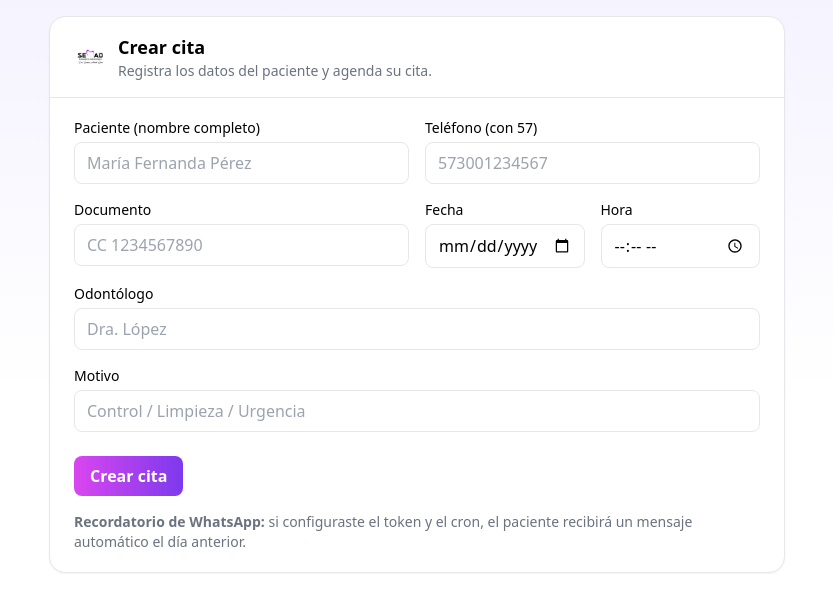
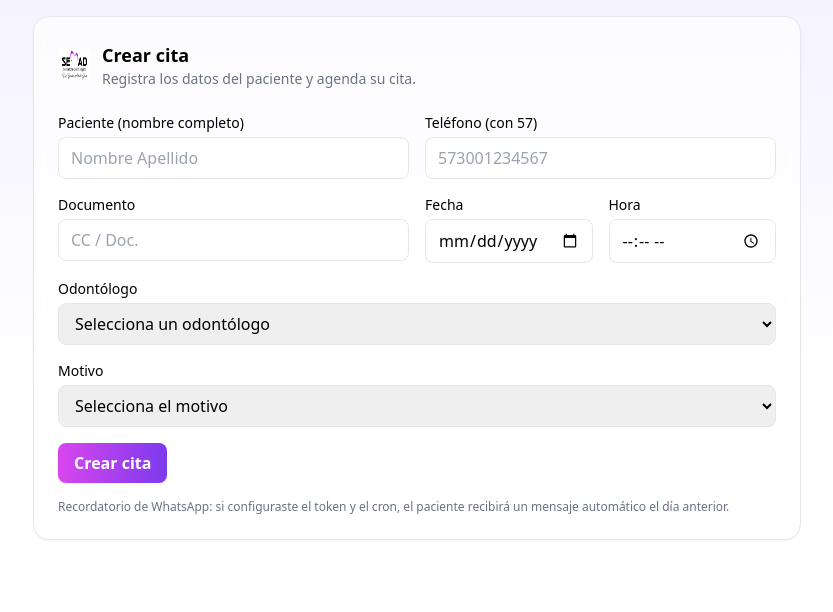
Before and after one commit to Fredycloux/semad-next-wa, a Next.js app in the folder semad-next-wa/: page /admin/agenda in a window 1280 px wide. Shown: the top 612 px of the page, without its empty margins (223-1056 px from the left). Built offline with nearby package versions, Linux system fonts and the light colour scheme.

Commit message:
Update page.jsx

```diff
--- a/semad-next-wa/src/app/admin/agenda/page.jsx
+++ b/semad-next-wa/src/app/admin/agenda/page.jsx
@@ -1,14 +1,80 @@
-import Image from "next/image";
-// o import Logo from "@/components/Logo";
+"use client";
 
-export default function AgendaPage() {
+import { useState } from "react";
+
+const DENTISTS = [
+  "Yemina Alandete Garcia",
+  "Aldemar Cifuentes",
+];
+
+const PROCEDURES = [
+  "Consulta",
+  "Profilaxis",
+  "Resina",
+  "Endodoncia unirradicular",
+  "Endodoncia multirradicular",
+  "Extracción unirradicular",
+  "Extracción multirradicular",
+  "Extracción de cordales",
+  "Corona metal porcelana",
+  "Corona zirconio",
+  "Diseño en resina",
+  "Diseño en cerómero",
+  "Diseño en zirconio",
+  "Prótesis total superior en acrílico",
+  "Prótesis total en alto impacto",
+  "Prótesis removible flexible",
+  "Ackers flexible",
+];
+
+export default function AgendaAdminPage() {
+  const [loading, setLoading] = useState(false);
+  const [msg, setMsg] = useState("");
+
+  async function onSubmit(e) {
+    e.preventDefault();
+    setMsg("");
+    setLoading(true);
+
+    const fd = new FormData(e.currentTarget);
+    const payload = {
+      patient: fd.get("patient"),
+      document: fd.get("document"),
+      phone: fd.get("phone"),
+      date: fd.get("date"),         // yyyy-mm-dd
+      time: fd.get("time"),         // hh:mm (24h)
+      dentist: fd.get("dentist"),
+      reason: fd.get("reason"),
+    };
+
+    try {
+      const res = await fetch("/api/admin/create-appointment", {
+        method: "POST",
+        headers: { "Content-Type": "application/json" },
+        body: JSON.stringify(payload),
+      });
+
+      const data = await res.json();
+
+      if (!res.ok || !data.ok) {
+        throw new Error(data?.error || "No se pudo crear la cita");
+      }
+
+      setMsg("✅ Cita creada correctamente.");
+      e.currentTarget.reset();
+    } catch (err) {
+      setMsg(`❌ ${err.message}`);
+    } finally {
+      setLoading(false);
+    }
+  }
+
   return (
-    <div className="max-w-3xl mx-auto p-4">
-      <div className="rounded-2xl border bg-white shadow-sm">
-        {/* Header amigable con logo */}
-        <div className="flex items-center gap-3 border-b px-6 py-4">
-          <Image src="/logo_semad.png" alt="SEMAD" width={32} height={32} />
-          {/* o <Logo size={32} /> */}
+    <div className="min-h-screen bg-gradient-to-b from-violet-50 via-white to-white p-4">
+      <div className="mx-auto w-full max-w-3xl rounded-2xl border bg-white/70 p-6 shadow-sm backdrop-blur">
+        {/* Encabezado con logo */}
+        <div className="mb-6 flex items-center gap-3">
+          <img src="/logo_semad.png" alt="SEMAD" className="h-8 w-8" />
           <div>
             <h1 className="text-lg font-semibold">Crear cita</h1>
             <p className="text-sm text-gray-500">
@@ -17,62 +83,118 @@ export default function AgendaPage() {
           </div>
         </div>
 
-        {/* Tu formulario (puedes dejar el tuyo y solo mejorar placeholders) */}
-        <div className="px-6 py-5">
-          <form action="/api/admin/create-appointment" method="POST" className="space-y-4">
-            <div className="grid grid-cols-1 gap-4 md:grid-cols-2">
+        {msg && (
+          <div className="mb-4 rounded-lg border px-3 py-2 text-sm
+             border-violet-100 bg-violet-50 text-violet-700">
+            {msg}
+          </div>
+        )}
+
+        <form onSubmit={onSubmit} className="space-y-4">
+          <div className="grid gap-4 md:grid-cols-2">
             <div>
-                <label className="mb-1 block text-sm font-medium">Paciente (nombre completo)</label>
-                <input name="patient" placeholder="María Fernanda Pérez" className="w-full rounded-lg border px-3 py-2 outline-none focus:ring-2 focus:ring-violet-300" required />
+              <label className="mb-1 block text-sm font-medium">
+                Paciente (nombre completo)
+              </label>
+              <input
+                name="patient"
+                required
+                className="w-full rounded-lg border px-3 py-2 outline-none focus:ring-2 focus:ring-violet-300"
+                placeholder="Nombre Apellido"
+              />
             </div>
 
             <div>
-                <label className="mb-1 block text-sm font-medium">Teléfono (con 57)</label>
-                <input name="phone" placeholder="573001234567" className="w-full rounded-lg border px-3 py-2 outline-none focus:ring-2 focus:ring-violet-300" pattern="^57\d{10}$" required />
+              <label className="mb-1 block text-sm font-medium">
+                Teléfono (con 57)
+              </label>
+              <input
+                name="phone"
+                required
+                inputMode="numeric"
+                className="w-full rounded-lg border px-3 py-2 outline-none focus:ring-2 focus:ring-violet-300"
+                placeholder="573001234567"
+              />
             </div>
 
             <div>
               <label className="mb-1 block text-sm font-medium">Documento</label>
-                <input name="document" placeholder="CC 1234567890" className="w-full rounded-lg border px-3 py-2 outline-none focus:ring-2 focus:ring-violet-300" />
+              <input
+                name="document"
+                required
+                inputMode="numeric"
+                className="w-full rounded-lg border px-3 py-2 outline-none focus:ring-2 focus:ring-violet-300"
+                placeholder="CC / Doc."
+              />
             </div>
 
             <div className="grid grid-cols-2 gap-4">
               <div>
                 <label className="mb-1 block text-sm font-medium">Fecha</label>
-                  <input type="date" name="date" className="w-full rounded-lg border px-3 py-2 outline-none focus:ring-2 focus:ring-violet-300" required />
+                <input
+                  type="date"
+                  name="date"
+                  required
+                  className="w-full rounded-lg border px-3 py-2 outline-none focus:ring-2 focus:ring-violet-300"
+                />
               </div>
               <div>
                 <label className="mb-1 block text-sm font-medium">Hora</label>
-                  <input type="time" name="time" className="w-full rounded-lg border px-3 py-2 outline-none focus:ring-2 focus:ring-violet-300" required />
+                <input
+                  type="time"
+                  name="time"
+                  required
+                  className="w-full rounded-lg border px-3 py-2 outline-none focus:ring-2 focus:ring-violet-300"
+                />
+              </div>
             </div>
           </div>
 
-              <div className="md:col-span-2">
+          {/* Odontólogo: SELECT */}
+          <div>
             <label className="mb-1 block text-sm font-medium">Odontólogo</label>
-                <input name="doctor" placeholder="Dra. López" className="w-full rounded-lg border px-3 py-2 outline-none focus:ring-2 focus:ring-violet-300" />
+            <select
+              name="dentist"
+              required
+              defaultValue=""
+              className="w-full rounded-lg border px-3 py-2 outline-none focus:ring-2 focus:ring-violet-300"
+            >
+              <option value="" disabled>Selecciona un odontólogo</option>
+              {DENTISTS.map((d) => (
+                <option key={d} value={d}>{d}</option>
+              ))}
+            </select>
           </div>
 
-              <div className="md:col-span-2">
+          {/* Motivo: SELECT */}
+          <div>
             <label className="mb-1 block text-sm font-medium">Motivo</label>
-                <input name="reason" placeholder="Control / Limpieza / Urgencia" className="w-full rounded-lg border px-3 py-2 outline-none focus:ring-2 focus:ring-violet-300" />
-              </div>
+            <select
+              name="reason"
+              required
+              defaultValue=""
+              className="w-full rounded-lg border px-3 py-2 outline-none focus:ring-2 focus:ring-violet-300"
+            >
+              <option value="" disabled>Selecciona el motivo</option>
+              {PROCEDURES.map((p) => (
+                <option key={p} value={p}>{p}</option>
+              ))}
+            </select>
           </div>
 
-            <div className="pt-2">
           <button
             type="submit"
-                className="rounded-lg bg-gradient-to-r from-fuchsia-500 to-violet-600 px-4 py-2 font-semibold text-white hover:opacity-95"
+            disabled={loading}
+            className="rounded-lg bg-gradient-to-r from-fuchsia-500 to-violet-600 px-4 py-2 font-semibold text-white hover:opacity-95 disabled:opacity-60"
           >
-                Crear cita
+            {loading ? "Creando…" : "Crear cita"}
           </button>
-            </div>
         </form>
 
-          <p className="mt-4 text-sm text-gray-500">
-            <strong>Recordatorio de WhatsApp:</strong> si configuraste el token y el cron,
-            el paciente recibirá un mensaje automático el día anterior.
+        <p className="mt-4 text-xs text-gray-500">
+          Recordatorio de WhatsApp: si configuraste el token y el cron, el paciente recibirá un
+          mensaje automático el día anterior.
         </p>
-        </div>
       </div>
     </div>
   );
```
Lines whose indentation alone changed are shown as unchanged.
